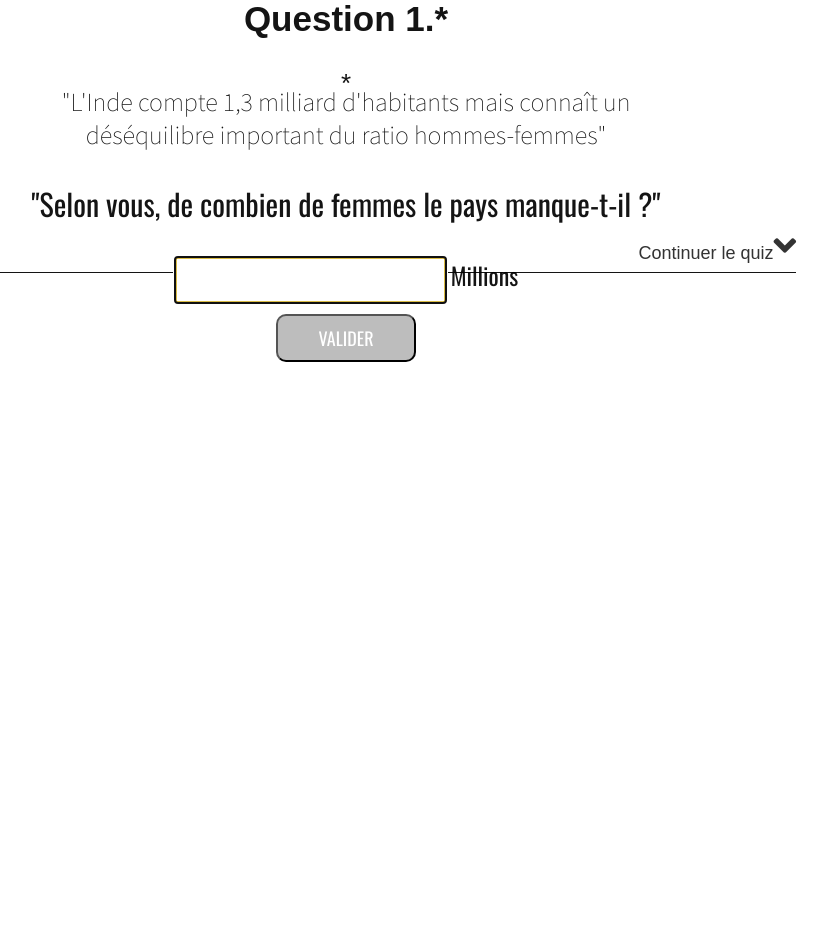
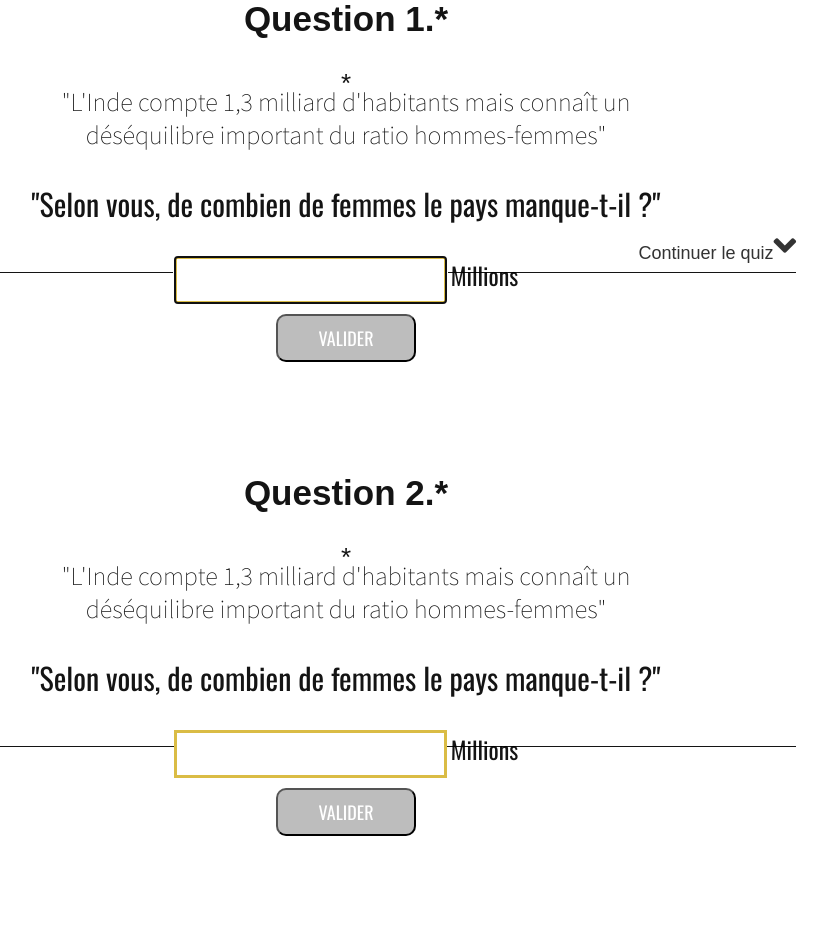
Before and after one commit to fannyperret/Quizz-Javascript, a PHP site: page / in a window 1280 px wide. Shown: the part 174-1121 px from the top of the page, without its empty margins (294-1121 px from the left). Before the commit the page ends 536 px from the top, so only its background shows below. Run offline with PHP 8.4, Linux system fonts and the light colour scheme; some libraries are stand-ins or nearby versions; some web fonts are replaced.

Commit message:
add question two :cat:

```diff
--- a/css/style.css
+++ b/css/style.css
@@ -24,6 +24,18 @@ h2 {
 }
 
 #after_submit {
+  margin-top: -350px;
+  visibility: hidden;
+  max-width: 600px;
+}
+
+#after_response1 {
+  visibility: visible;
+  margin-bottom: 30px;
+  text-align: center;
+}
+
+#after_submit1 {
   margin-top: -350px;
   visibility: hidden;
   max-width: 600px;
--- a/index.html
+++ b/index.html
@@ -59,6 +59,43 @@
 
         <a href="#card_1" class="card_link">Continuer le quiz<i class="fas fa-angle-down fa-2x"></i></a>
 
+        <!-- QUESTION SECOND -->
+        <div class="card smallValue">
+
+          <div class="quizBlock" id="card_1">
+
+            <form id="after_response1" method="POST" action="controller.php" name="after_response">
+              <h2>Question 2.*</h2>
+              <p class="asterix">*</p>
+              <span class="spanIntro">"L'Inde compte 1,3 milliard d'habitants mais connaît un déséquilibre important du ratio hommes-femmes"</span>
+              <div class="inputWrapper">
+                <p class="question">"Selon vous, de combien de femmes le pays manque-t-il ?"</p>
+                <input id="question1" class="responseInput" name="question1" type="text" maxlength="10" autofocus>
+                <span class="currency">Millions</span>
+                <br/>
+                <button id="button" type="button" class="btn validateBtn" onclick="check();">VALIDER</button>
+              </div>
+            </form>
+
+            <div id="after_submit1" class="answer">
+              <div class="rightOrWrong">C'est une bonne réponse ?!</div>
+              <div id="dataResponse" class="answer-0"></div>
+              <div class="stats">
+                <div class="averageStat">
+                    <!-- <span class="dataResponse">Votre réponse : <p id="dataResponse"></p></span> -->
+                    <br/>
+                    <span class="dataResponseUsers">Estimation moyenne des autres utilisateurs : $responseMoyenneUsers</span>
+                </div>
+              </div>
+                <p class="moreExplanation">"L'Inde accuse un déficit de 63 millions de femmes, révèle un rapport concernant la situation économique du pays.
+                  C'est l'équivalent de la population française ! Ainsi, bien qu'il ne soit pas autorisé en Inde de révéler le sexe du futur bébé, il est courant qu'il
+                  soit annoncé à l'échographie et qu'un avortement illégal le suive quand il s'agit d'une fille."
+                </p>
+             </div>
+
+            </div>
+          </div>
+
     </div>
 
   </body>
--- a/js/click.js
+++ b/js/click.js
@@ -8,11 +8,12 @@
 // });
 $(document).ready(function(){
   $('#button').click(function(e) {
-    var answer = $('#question0').val();
+    var answer0 = $('#question0').val();
+    var answer1 = $('#question1').val();
     $.ajax( {
       type: 'POST',
       url: 'controller.php',
-      data: { question0: answer },
+      data: { question0: answer0, question1:answer1 },
       success: function(response) {
         $('#dataResponse').html(response);
       }, error: function(xhr, status, response){
--- a/js/score.js
+++ b/js/score.js
@@ -1,23 +1,7 @@
 function check() {
 
   var question0 = document.after_response.question0.value;
-
-  // swift (question0) {
-  //   case: "";
-  //   case: < count;
-  //   console.log("C'est beaucoup plus !");
-  //   break;
-  //   case > 63;
-  //   console.console.log(("C'est un peu moins"));
-  //   break;
-  //   case: == count;
-  //   console.log("C'est une bonne réponse !");
-  //   document.getElementById("after_response").style.visibility = "hidden";
-  //   document.getElementById("after_submit").style.visibility = "visible";
-  //   break;
-  //
-  // }
-
+  var question1 = document.after_response.question1.value;
 
   if (question0 == "") {
     alert("Vous n'avez même pas essayé ! Répondez à la question !");
@@ -27,4 +11,12 @@ function check() {
     document.getElementById("after_submit").style.visibility = "visible";
   }
 
+  if (question1 == "") {
+    alert("Vous n'avez même pas essayé ! Répondez à la question !");
+  } else {
+    alert("Allons voir le résultat !");
+    document.getElementById("after_response1").style.visibility = "hidden";
+    document.getElementById("after_submit1").style.visibility = "visible";
+  }
+
 }
```
Also changed, not shown: controller.php (+11 -4 lines).
